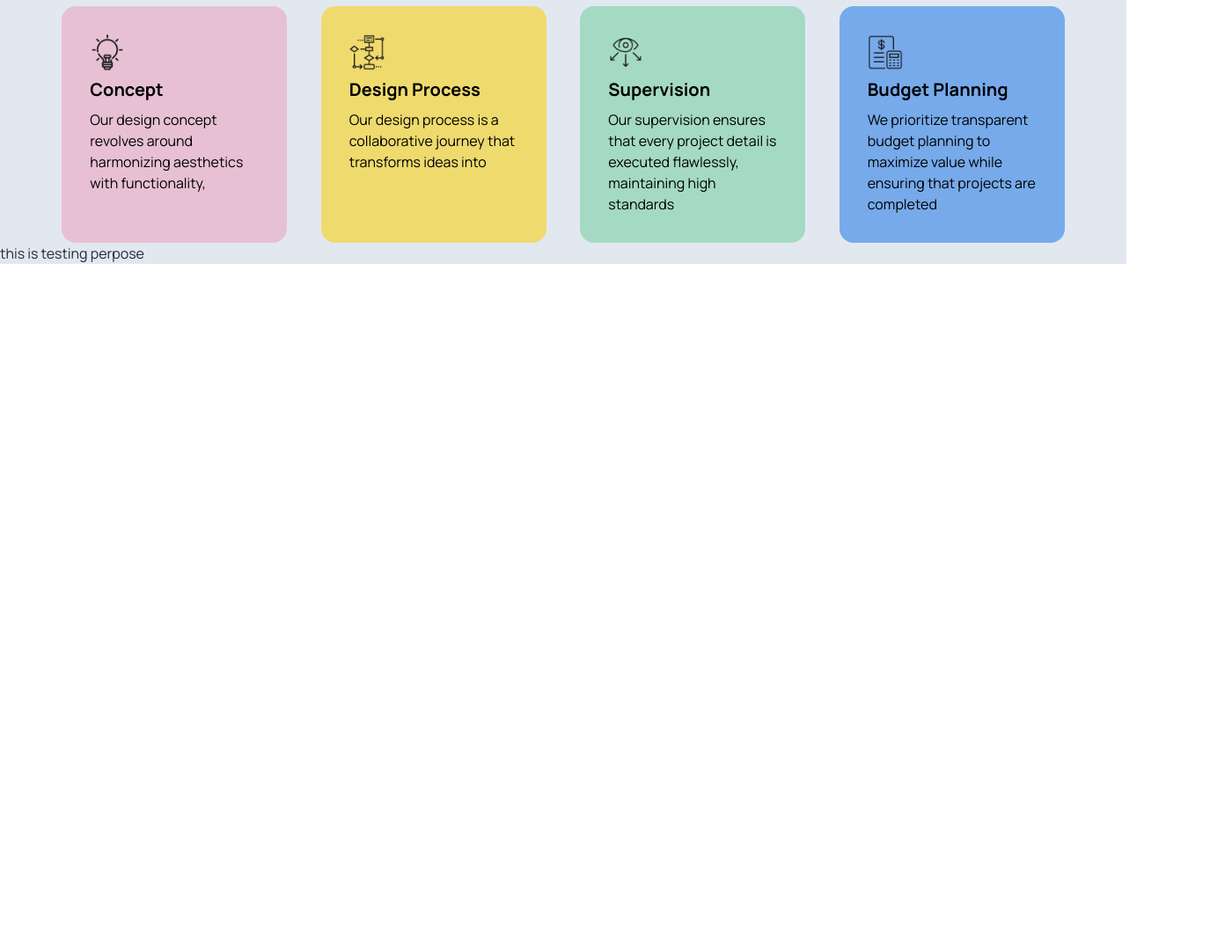
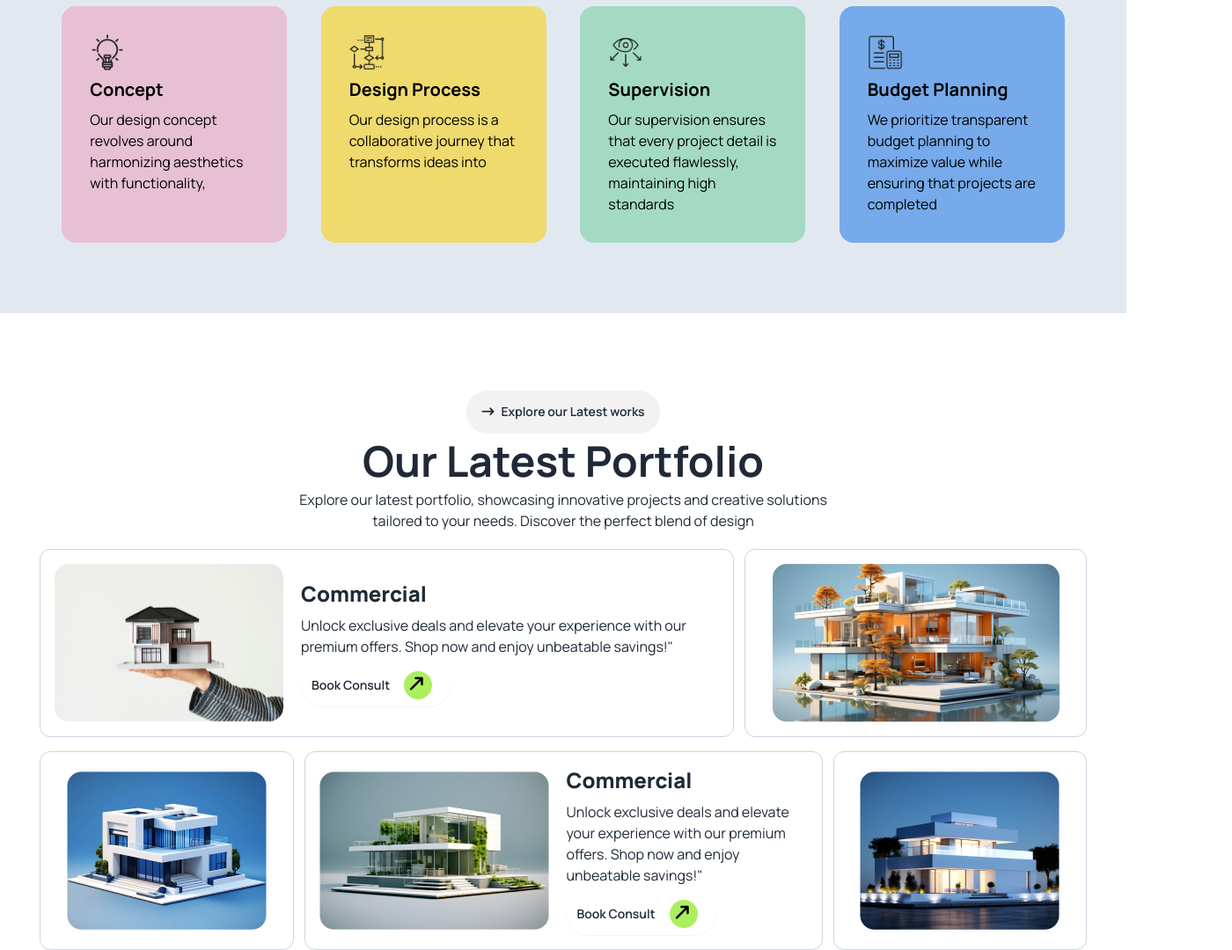
Before and after one commit to parvezahmed2/daisy_architect, a plain HTML site: page index.html in a window 1280 px wide. Shown: the part 1965-3045 px from the top of the page at 88% size, 1400 px wide, since content can reach past the window. Before the commit the page ends 2265 px from the top, so only its background shows below. Drawn offline with nearby package versions, Linux system fonts and the light colour scheme.

Commit message:
our latest portfolio section done

```diff
--- a/index.html
+++ b/index.html
@@ -231,11 +231,79 @@
 
 
 <!-- our latest portfolio -->
-        <section class="lg:w-[1400px] w-[450px] mx-auto ">
-            <h1>this is testing perpose </h1>
+        <section class=" w-full mt-20   mx-auto h-[500px] bg-white pt-[80px]  ">
+
+                 <div class="flex justify-center">
+                    <button class="btn rounded-full mt-2"> <i class="fa-solid fa-arrow-right-long  "></i> Explore our Latest works</button>
+                 </div>
+
+                <h1 class=" text-center font-bold text-5xl mt-2">Our Latest Portfolio </h1>
+                <p class="text-center mt-2">Explore our latest portfolio, showcasing innovative projects and  creative solutions <br> tailored to your needs. Discover the perfect blend of design</p>
+
+
+                 <!-- 1st row -->
+
+
+
+                <div class="grid gap-4 mt-5">
+
+
+                  <div class="lg:w-[1190px] grid grid-cols-1 lg:grid-cols-3 gap-3 mx-auto ">
+
+                    <div class=" bg-[#FFFFFF] border border-slate-300 rounded-xl col-span-2 lg:flex lg:flex-row flex-col  gap-5 p-4 items-center   ">
+
+
+                            <img class=" w-full lg:w-auto" src="/assets/img1.png" alt="">
+
+
+                          <div class=" space-y-2">
+                              <h3 class=" font-extrabold text-2xl">Commercial</h3>
+                              <p>Unlock exclusive deals and elevate your experience with our premium offers. Shop now and enjoy unbeatable savings!"</p>
+                              <div class="bg-white border-none btn px-3 py-2 rounded-full"> Book Consult <span class="mx-2 w-8 px-1 -rotate-45 text-xl h-8  rounded-full bg-[#ABEF5F]"><i class="fa-solid text-black fa-arrow-right-long  "></i> </span> </div>
+                          </div>
+                    </div>
+                    <div class="bg-[#FFFFFF] border border-slate-300  rounded-xl flex items-center justify-center  ">
+
+                      <img class=" w-full lg:w-auto" src="/assets/img2.png" alt="">
+
+                    </div>
+
+                  </div>
+
+                  <!-- 2nd row -->
+                  <div class="lg:w-[1190px] grid grid-cols-1 lg:grid-cols-4 gap-3 mx-auto ">
+
+                    <div class="bg-[#FFFFFF] border border-slate-300  rounded-xl flex items-center justify-center  ">
+
+                      <img class=" w-full lg:w-auto " src="/assets/img3.png" alt="">
+
+                    </div>
+
+                    <div class=" bg-[#FFFFFF] border border-slate-300 rounded-xl col-span-2  lg:flex lg:flex-row flex-col  gap-5 p-4 items-center   ">
+
+                      <img class=" w-full  " src="/assets/img4.png" alt="">
+
+                    <div class=" space-y-2">
+                        <h3 class=" font-extrabold text-2xl">Commercial</h3>
+                        <p>Unlock exclusive deals and elevate your experience with our premium offers. Shop now and enjoy unbeatable savings!"</p>
+                        <div class="bg-white border-none btn px-3 py-2 rounded-full"> Book Consult <span class="mx-2 w-8 px-1 -rotate-45 text-xl h-8  rounded-full bg-[#ABEF5F]"><i class="fa-solid text-black fa-arrow-right-long  "></i> </span> </div>
+                    </div>
+              </div>
+              <div class="bg-[#FFFFFF] border border-slate-300  rounded-xl flex items-center justify-center  ">
+
+                <img class=" w-full lg:w-auto" src="/assets/img5.png" alt="">
+
+              </div>
+            </div>
+
+
+                </div>
+
         </section>
 
     </main>
+
+
     <footer>
 
     </footer>
```
